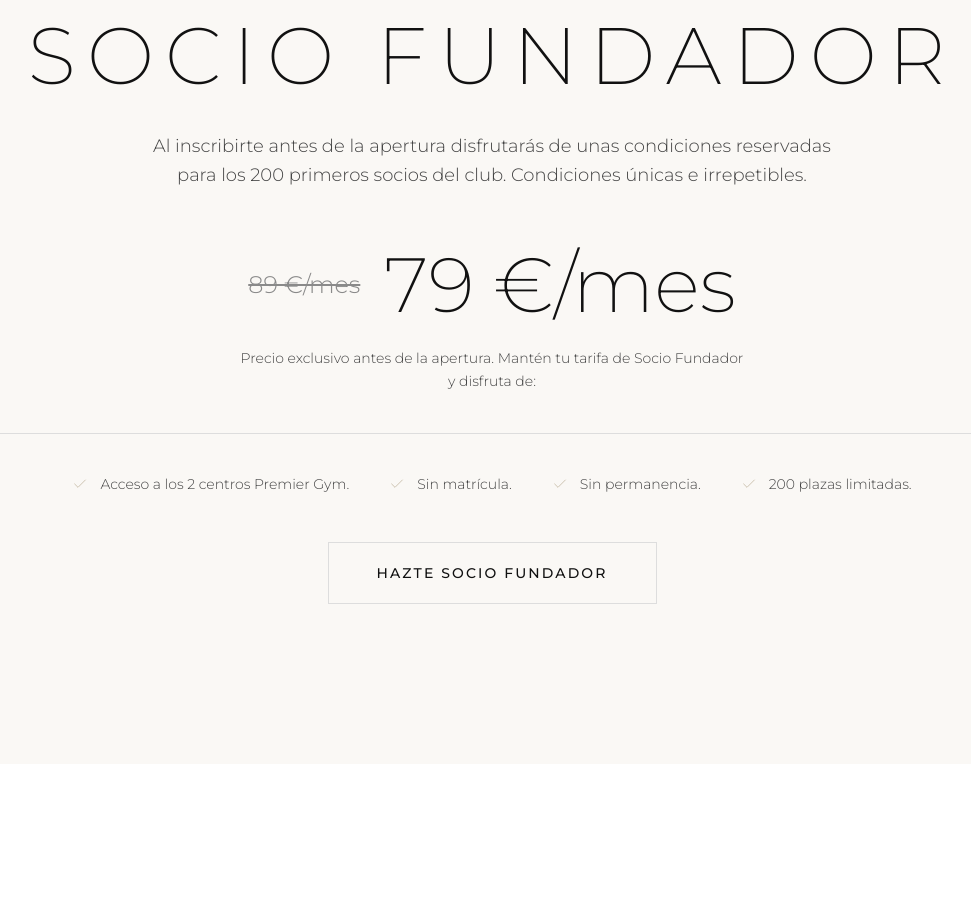
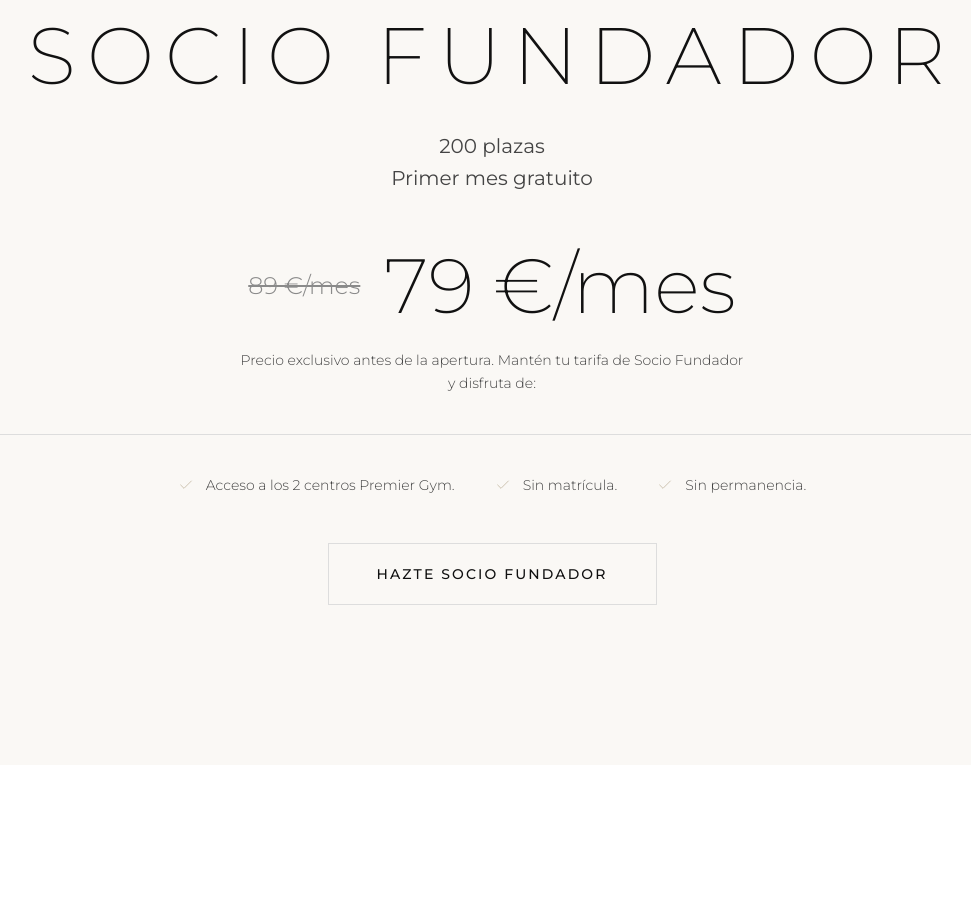
Before and after one commit to gonzalokite-dev/premier, a Next.js app: page /clubes/avenidas in a window 1280 px wide. Shown: the part 820-1743 px from the top of the page, without its empty margins (148-1119 px from the left). Built offline with nearby package versions, Linux system fonts and the light colour scheme.

Commit message:
Simplify Socio Fundador copy to two short highlight lines: 200 plazas / primer mes gratuito

```diff
--- a/components/sections/FounderOffer.tsx
+++ b/components/sections/FounderOffer.tsx
@@ -23,9 +23,13 @@ export default function FounderOffer({
           <Heading as="h2" size="display" className="mt-4">
             {offer.heading}
           </Heading>
-          <p className="mx-auto mt-8 max-w-[60ch] text-base font-light leading-relaxed text-gray-700 sm:text-lg">
-            {offer.explanation}
-          </p>
+          <div className="mt-8 flex flex-col items-center gap-1">
+            {offer.highlights.map((highlight) => (
+              <p key={highlight} className="text-lg font-normal text-gray-700 sm:text-xl">
+                {highlight}
+              </p>
+            ))}
+          </div>
         </FadeIn>
 
         <FadeIn delay={0.1} className="mt-14 flex items-center justify-center gap-6">
--- a/content/clubs.ts
+++ b/content/clubs.ts
@@ -3,7 +3,7 @@ export type ClubSlug = "sescorxador" | "avenidas";
 export type ClubFounderOffer = {
   eyebrow: string;
   heading: string;
-  explanation: string;
+  highlights: string[];
   priceOriginal: string;
   priceFounder: string;
   priceNote: string;
@@ -126,8 +126,7 @@ export const CLUBS: Record<ClubSlug, Club> = {
       founder: {
         eyebrow: "Condiciones exclusivas pre-apertura",
         heading: "Socio Fundador",
-        explanation:
-          "Al inscribirte antes de la apertura disfrutarás de unas condiciones reservadas para los 200 primeros socios del club. Condiciones únicas e irrepetibles.",
+        highlights: ["200 plazas", "Primer mes gratuito"],
         priceOriginal: "89 €/mes",
         priceFounder: "79 €/mes",
         priceNote:
@@ -136,7 +135,6 @@ export const CLUBS: Record<ClubSlug, Club> = {
           "Acceso a los 2 centros Premier Gym.",
           "Sin matrícula.",
           "Sin permanencia.",
-          "200 plazas limitadas.",
         ],
         ctaLabel: "Hazte Socio Fundador",
       },
```
